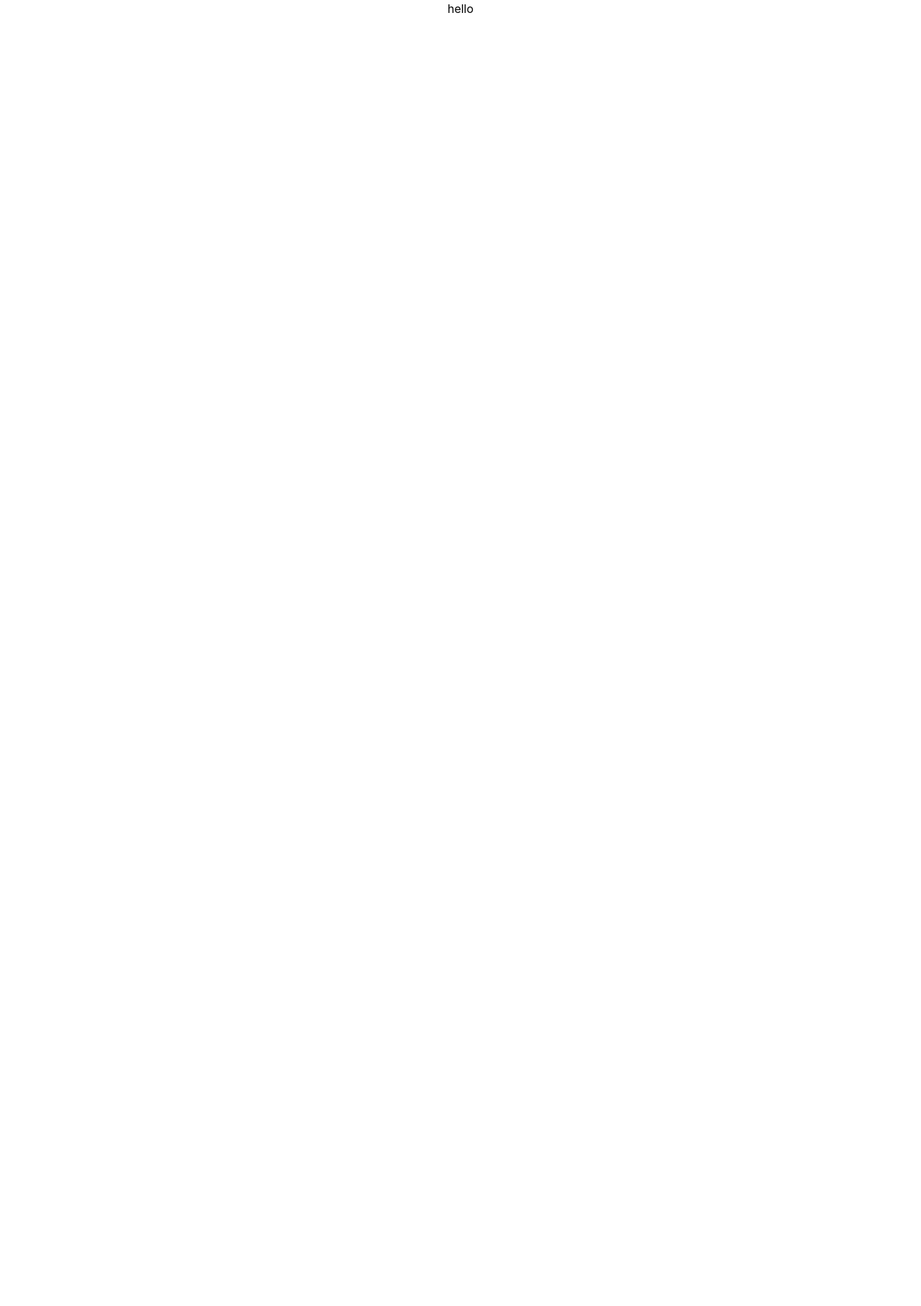
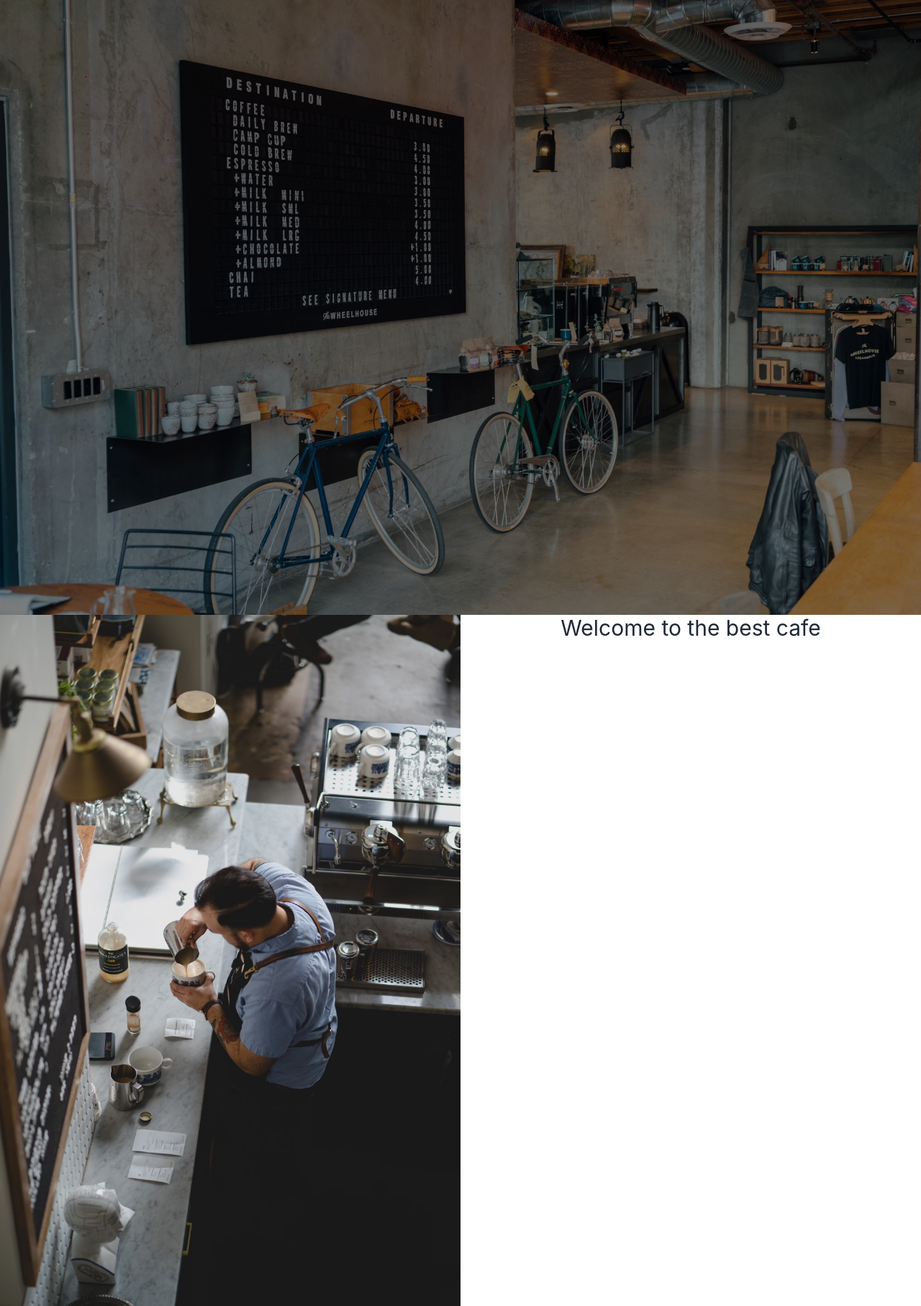
Before and after one commit to Stroyer210/Whistle-Brew-Caf-, a React (Create React App) app: page / in a window 1280 px wide. Shown: the whole page at 72% size. Before the commit the page ends 800 px from the top, so only its background shows below. Built offline with nearby package versions, Linux system fonts and the light colour scheme.

Commit message:
adding a couple grids to the project and images

```diff
--- a/public/index.html
+++ b/public/index.html
@@ -27,7 +27,7 @@
     -->
     <title>React App</title>
   </head>
-  <body>
+  <body >
     <noscript>You need to enable JavaScript to run this app.</noscript>
     <div id="root"></div>
     <!--
--- a/src/Components/Hero.jsx
+++ b/src/Components/Hero.jsx
@@ -1,13 +1,22 @@
 import "./../App.css";
-import { Link } from "react-router-dom";
+// import { Link } from "react-router-dom";
 // import Footer from './Footer';
 // import Navbar from './Navbar';
-
+import barista from "./../Images/hero.avif"
+import main from "./../Images/main.avif"
 
 const Hero = () => {
     return (
         <div className="">
-            <h1 className="text-center">hello</h1>
+            <img src={main} alt="pic of the place" className="brightness-50"/>
+            <div className="grid grid-cols-2 ">
+                <div className="">
+                    <img src={barista} alt="" />
+                </div>
+                <div>
+                    <h1 className="text-3xl text-gray-800 text-center  my-auto">Welcome to the best cafe</h1>
+                </div>
+            </div>
             {/* <Footer /> */}
         </div>
     )
```
Also changed, not shown: src/Images/hero.avif (added), src/Images/main.avif (added).
